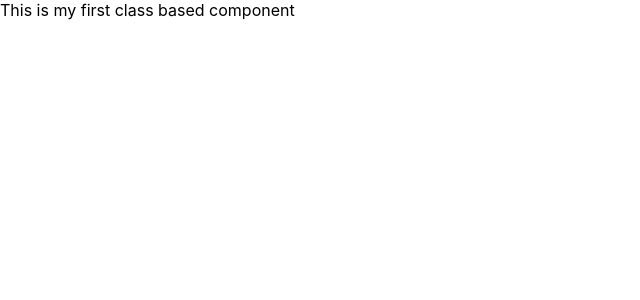
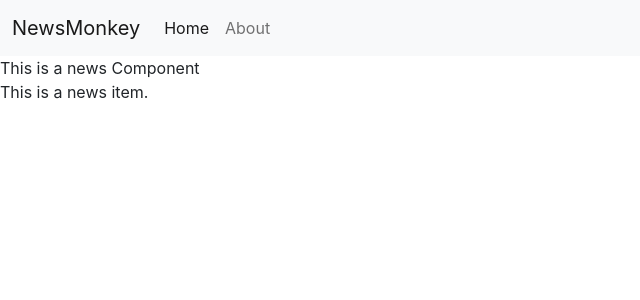
Before and after one commit to AnishBade/News-App-React, a React (Create React App) app: page / in a window 1280 px wide. Shown: the top 300 px of the page, without its empty margins (0-640 px from the left). Built offline with nearby package versions, Linux system fonts and the light colour scheme.

Commit message:
created few important class components

```diff
--- a/public/index.html
+++ b/public/index.html
@@ -7,8 +7,10 @@
     <meta name="theme-color" content="#000000" />
     <meta
       name="description"
-      content="Web site created using create-react-app"
+      content="NewsMonkey is a news app which can be used to grab quick daily news bites.
+      If you are interested in news, weather, politics and sports news, newsmonkey is for you!"
     />
+    <link href="https://cdn.jsdelivr.net/npm/bootstrap@5.1.3/dist/css/bootstrap.min.css" rel="stylesheet" integrity="sha384-1BmE4kWBq78iYhFldvKuhfTAU6auU8tT94WrHftjDbrCEXSU1oBoqyl2QvZ6jIW3" crossorigin="anonymous">
     <link rel="apple-touch-icon" href="%PUBLIC_URL%/logo192.png" />
     <!--
       manifest.json provides metadata used when your web app is installed on a
@@ -24,7 +26,7 @@
       work correctly both with client-side routing and a non-root public URL.
       Learn how to configure a non-root public URL by running `npm run build`.
     -->
-    <title>React App</title>
+    <title>NewsMonkey - Get daily dose of  news free !</title>
   </head>
   <body>
     <noscript>You need to enable JavaScript to run this app.</noscript>
@@ -39,5 +41,7 @@
       To begin the development, run `npm start` or `yarn start`.
       To create a production bundle, use `npm run build` or `yarn build`.
     -->
+    <script src="https://cdn.jsdelivr.net/npm/@popperjs/core@2.10.2/dist/umd/popper.min.js" integrity="sha384-7+zCNj/IqJ95wo16oMtfsKbZ9ccEh31eOz1HGyDuCQ6wgnyJNSYdrPa03rtR1zdB" crossorigin="anonymous"></script>
+    <script src="https://cdn.jsdelivr.net/npm/bootstrap@5.1.3/dist/js/bootstrap.min.js" integrity="sha384-QJHtvGhmr9XOIpI6YVutG+2QOK9T+ZnN4kzFN1RtK3zEFEIsxhlmWl5/YESvpZ13" crossorigin="anonymous"></script>
   </body>
 </html>
--- a/src/App.js
+++ b/src/App.js
@@ -1,12 +1,15 @@
 
 import './App.css';
 import React, { Component } from 'react'
+import Navbar from './components/Navbar';
+import News from './components/News';
 
 export default class App extends Component {
   render() {
     return (
       <div>
-        This is my first class based component
+        <Navbar/>
+        <News/>
       </div>
     )
   }
--- /dev/null
+++ b/src/components/Navbar.js
@@ -0,0 +1,36 @@
+import React, { Component } from 'react'
+import PropTypes from 'prop-types'
+
+export class Navbar extends Component {
+
+
+  render() {
+    return (
+      <div>
+        <nav className="navbar navbar-expand-lg navbar-light bg-light">
+            <div className="container-fluid">
+                <a className="navbar-brand" href="/">NewsMonkey</a>
+                <button className="navbar-toggler" type="button" data-bs-toggle="collapse" data-bs-target="#navbarSupportedContent" aria-controls="navbarSupportedContent" aria-expanded="false" aria-label="Toggle navigation">
+                <span className="navbar-toggler-icon"></span>
+                </button>
+                <div className="collapse navbar-collapse" id="navbarSupportedContent">
+                <ul className="navbar-nav me-auto mb-2 mb-lg-0">
+                    <li className="nav-item">
+                    <a className="nav-link active" aria-current="page" href="/">Home</a>
+                    </li>
+                    <li className="nav-item">
+                    <a className="nav-link" href="/about">About</a>
+                    </li>
+
+
+                </ul>
+
+                </div>
+            </div>
+            </nav>
+      </div>
+    )
+  }
+}
+
+export default Navbar
--- /dev/null
+++ b/src/components/News.js
@@ -0,0 +1,15 @@
+import React, { Component } from 'react'
+import NewsItem from './NewsItem'
+
+export class News extends Component {
+  render() {
+    return (
+      <div>
+        This is a news Component
+        <NewsItem/>
+      </div>
+    )
+  }
+}
+
+export default News
--- /dev/null
+++ b/src/components/NewsItem.js
@@ -0,0 +1,13 @@
+import React, { Component } from 'react'
+
+export class NewsItem extends Component {
+  render() {
+    return (
+      <div>
+        This is a news item.
+      </div>
+    )
+  }
+}
+
+export default NewsItem
```
